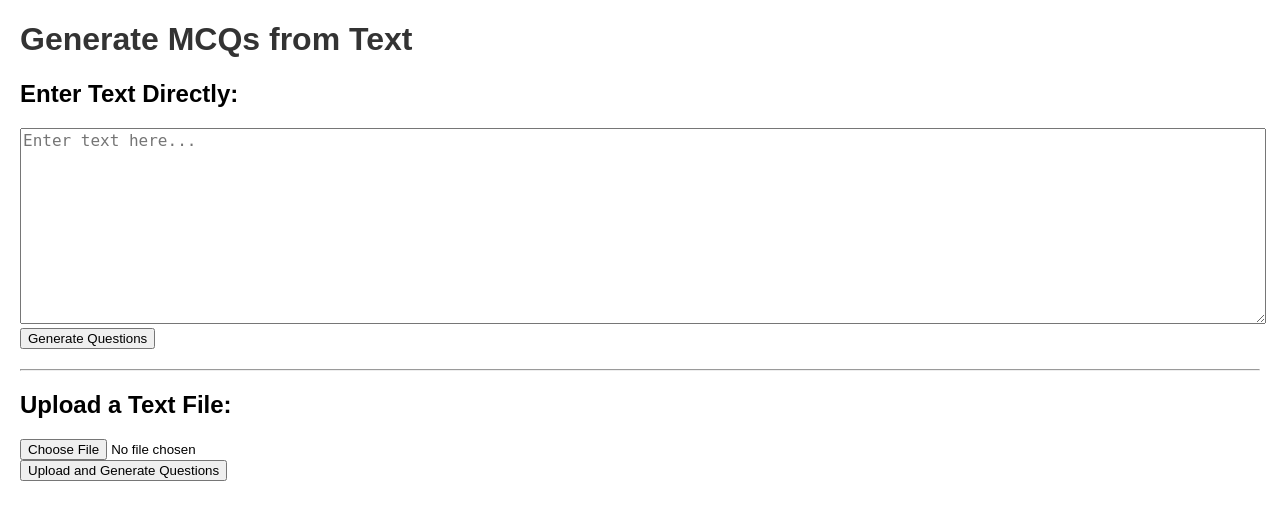
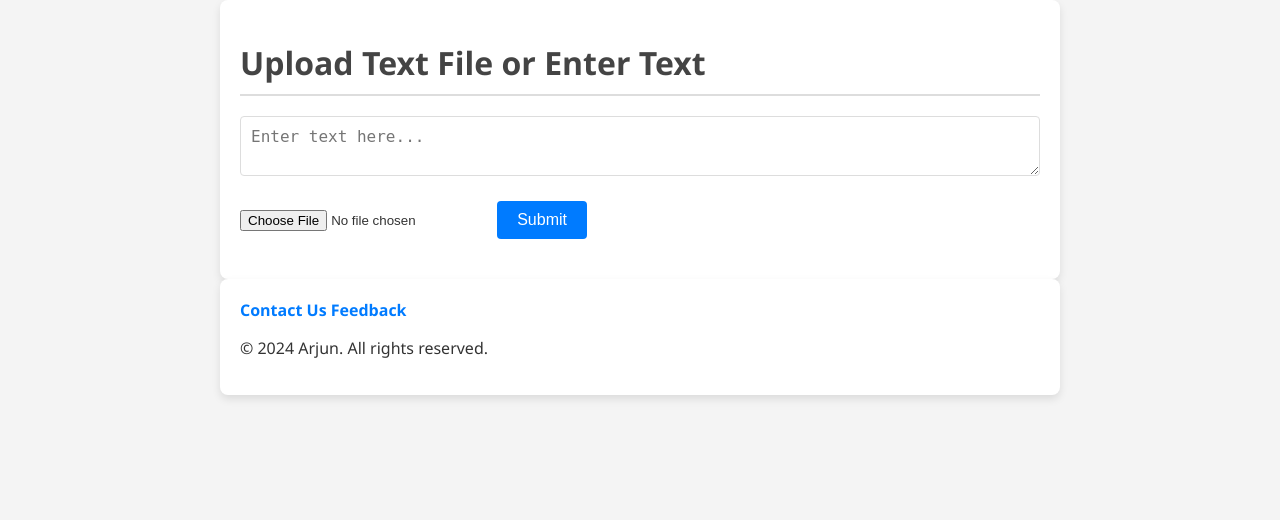
Before and after one commit to codeasarjun/mcq_generator, a Flask app: page / in a window 1280 px wide. Shown: the top 520 px of the page. Run offline with Flask 3, Linux system fonts and the light colour scheme.

Commit message:
style has been improved

```diff
--- a/app.py
+++ b/app.py
@@ -9,8 +9,13 @@ app = Flask(__name__)
 app.config['UPLOAD_FOLDER'] = 'uploads'
 app.config['ALLOWED_EXTENSIONS'] = {'txt'}
 
-# Ensure the upload folder exists
-os.makedirs(app.config['UPLOAD_FOLDER'], exist_ok=True)
+try:
+    os.makedirs(app.config['UPLOAD_FOLDER'], exist_ok=True)
+except PermissionError as e:
+    print(f"PermissionError: {e}")
+except Exception as e:
+    print(f"An unexpected error occurred: {e}")
+
 
 def allowed_file(filename):
     return '.' in filename and filename.rsplit('.', 1)[1].lower() in app.config['ALLOWED_EXTENSIONS']
--- a/static/style.css
+++ b/static/style.css
@@ -1,25 +1,88 @@
 body {
-    font-family: Arial, sans-serif;
-    margin: 20px;
+    font-family: 'Segoe UI', Tahoma, Geneva, Verdana, sans-serif;
+    color: #333;
+    background-color: #f4f4f4;
+    margin: 0;
+    padding: 0;
+}
+
+.container {
+    max-width: 800px;
+    margin: 0 auto;
+    padding: 20px;
+    background-color: #fff;
+    border-radius: 8px;
+    box-shadow: 0 4px 8px rgba(0, 0, 0, 0.1);
+}
+
+h1 {
+    font-size: 2em;
+    color: #444;
+    margin-bottom: 20px;
+    border-bottom: 2px solid #ddd;
+    padding-bottom: 10px;
 }
 
 textarea {
     width: 100%;
     font-size: 16px;
+    padding: 10px;
+    border: 1px solid #ddd;
+    border-radius: 4px;
+    box-sizing: border-box;
+    margin-bottom: 20px;
 }
 
 form {
-    margin-bottom: 20px;
+    margin: 20px 0;
 }
 
-h1 {
-    color: #333;
+form input[type="submit"] {
+    background-color: #007bff;
+    color: white;
+    border: none;
+    padding: 10px 20px;
+    font-size: 16px;
+    border-radius: 4px;
+    cursor: pointer;
+    transition: background-color 0.3s ease;
+}
+
+form input[type="submit"]:hover {
+    background-color: #0056b3;
 }
 
 ul {
     list-style-type: none;
+    padding: 0;
+    margin: 0;
 }
 
 li {
+    padding: 10px;
+    border-bottom: 1px solid #eee;
     margin-bottom: 10px;
 }
+
+li:last-child {
+    border-bottom: none;
+}
+
+li ul {
+    margin-top: 10px;
+}
+
+li ul li {
+    padding-left: 20px;
+    font-size: 14px;
+}
+
+a {
+    color: #007bff;
+    text-decoration: none;
+    font-weight: bold;
+}
+
+a:hover {
+    text-decoration: underline;
+}
--- /dev/null
+++ b/templates/base.html
@@ -0,0 +1,28 @@
+<!DOCTYPE html>
+<html lang="en">
+<head>
+    <meta charset="UTF-8">
+    <meta name="viewport" content="width=device-width, initial-scale=1.0">
+    <title>{% block title %}Your Site{% endblock %}</title>
+    <link rel="stylesheet" href="{{ url_for('static', filename='style.css') }}">
+</head>
+<body>
+    <div class="container">
+        {% block content %}
+        <!-- Default content will be placed here -->
+        {% endblock %}
+    </div>
+
+    <footer>
+        <div class="container">
+            <div class="footer-content">
+                <div class="footer-links">
+                    <a href="/contact">Contact Us</a>
+                    <a href="/feedback">Feedback</a>
+                </div>
+                <p>&copy; 2024 Arjun. All rights reserved.</p>
+            </div>
+        </div>
+    </footer>
+</body>
+</html>
--- a/templates/index.html
+++ b/templates/index.html
@@ -1,23 +1,12 @@
-<!DOCTYPE html>
-<html lang="en">
-<head>
-    <meta charset="UTF-8">
-    <meta name="viewport" content="width=device-width, initial-scale=1.0">
-    <title>Text to MCQs</title>
-    <link rel="stylesheet" href="{{ url_for('static', filename='style.css') }}">
-</head>
-<body>
-    <h1>Generate MCQs from Text</h1>
-    <form action="/" method="post">
-        <h2>Enter Text Directly:</h2>
-        <textarea name="text" rows="10" cols="50" placeholder="Enter text here..." required></textarea><br>
-        <input type="submit" value="Generate Questions">
+{% extends "base.html" %}
+
+{% block title %}Home{% endblock %}
+
+{% block content %}
+    <h1>Upload Text File or Enter Text</h1>
+    <form action="/" method="post" enctype="multipart/form-data">
+        <textarea name="text" placeholder="Enter text here..."></textarea>
+        <input type="file" name="file">
+        <input type="submit" value="Submit">
     </form>
-    <hr>
-    <h2>Upload a Text File:</h2>
-    <form action="/" method="post" enctype="multipart/form-data">
-        <input type="file" name="file" accept=".txt" required><br>
-        <input type="submit" value="Upload and Generate Questions">
-    </form>
-</body>
-</html>
+{% endblock %}
```
Also changed, not shown: templates/results.html (+8 -13 lines), 1 other file.
